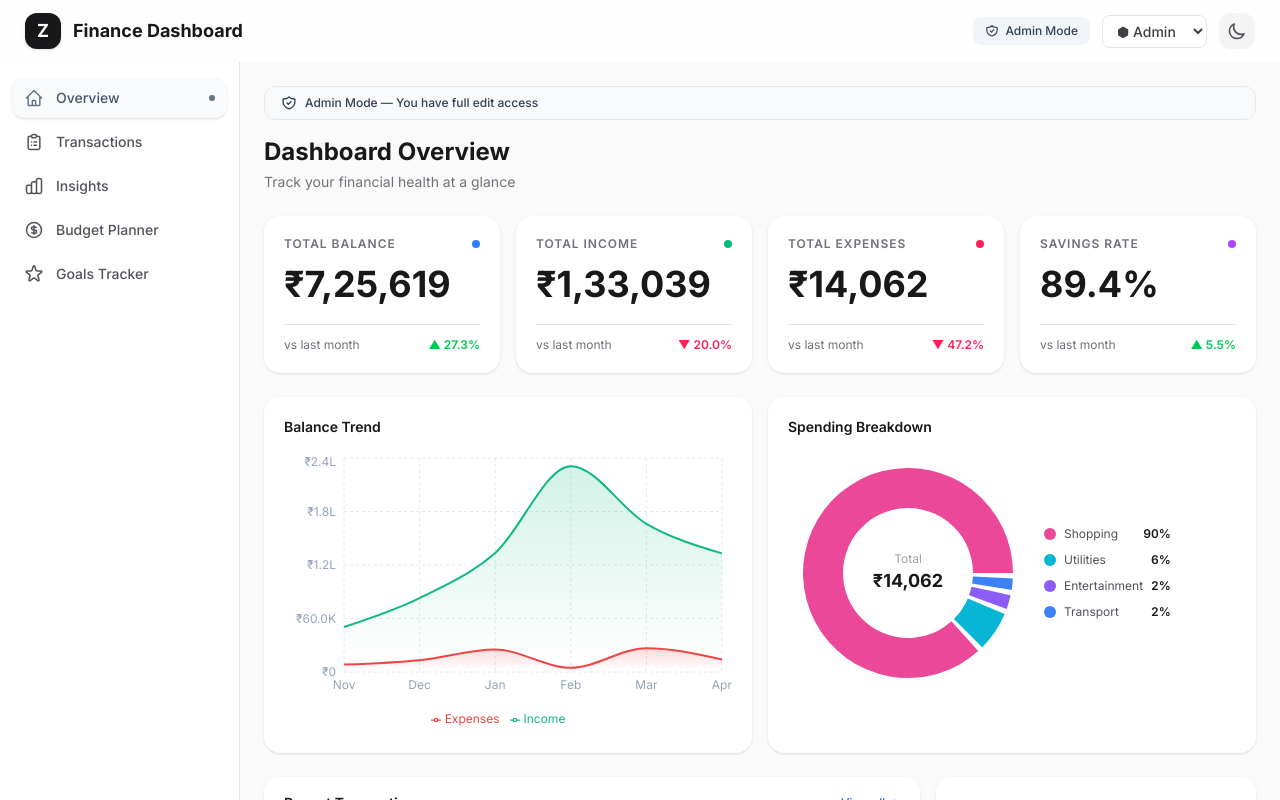
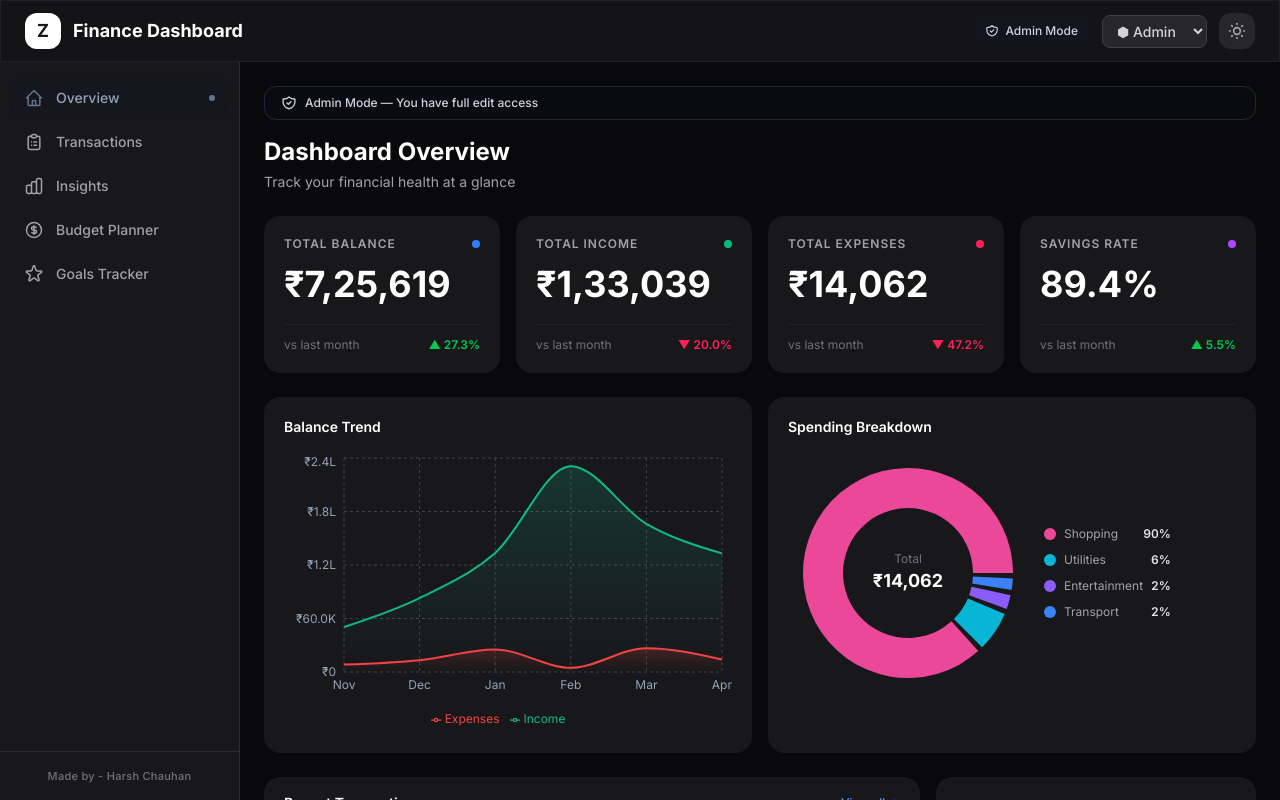
Before and after one commit to harsh-git1610/Zorvyn-frontend_Assignment, a React (Vite) app: page / in a window 1280 px wide. Built offline with nearby package versions, Linux system fonts and the light colour scheme.

Commit message:
implement responsive sidebar navigation and centralized application state management

```diff
--- a/src/components/layout/Sidebar.tsx
+++ b/src/components/layout/Sidebar.tsx
@@ -46,6 +46,11 @@ export default function Sidebar() {
             );
           })}
         </nav>
+        <div className="p-4 mt-auto border-t border-surface-200 dark:border-surface-700/50 hidden lg:flex justify-center items-center">
+          <p className="text-[11px] text-surface-400 dark:text-surface-500 font-medium tracking-wide">
+            Made by - Harsh Chauhan
+          </p>
+        </div>
       </aside>
 
       {/* Mobile Bottom Tab Bar */}
--- a/src/context/AppContext.tsx
+++ b/src/context/AppContext.tsx
@@ -143,7 +143,7 @@ function createInitialState(): AppState {
         createdAt: '2026-03-01',
       },
     ]),
-    darkMode: loadFromStorage<boolean>('zorvyn_darkMode', false),
+    darkMode: loadFromStorage<boolean>('zorvyn_darkMode', true),
     activeSection: 'overview',
     toasts: [],
   };
```
